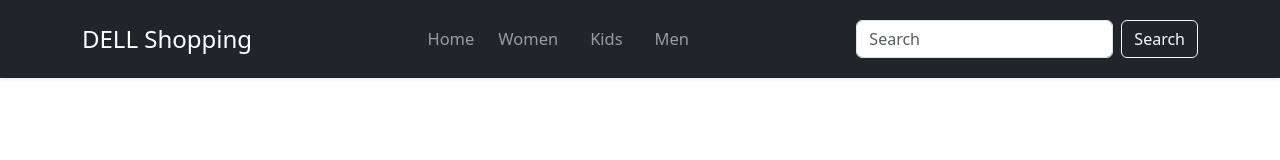
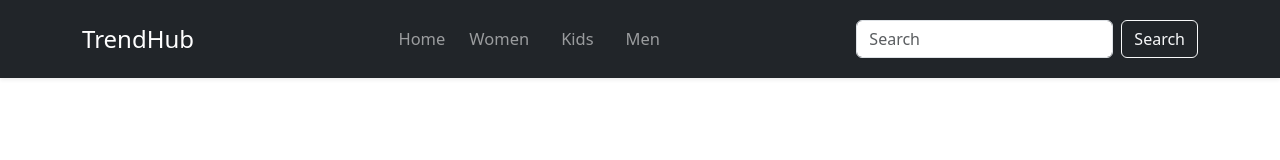
Before and after one commit to Delfin22072001/Ecommerce-website, a plain HTML site: page addtocart.html in a window 1280 px wide. Drawn offline with nearby package versions, Linux system fonts and the light colour scheme.

Commit message:
Update addtocart.html

```diff
--- a/addtocart.html
+++ b/addtocart.html
@@ -18,7 +18,7 @@
   <header>
     <nav class="navbar navbar-expand-lg navbar-dark bg-dark shadow-sm py-3 px-5">
       <div class="container">
-        <a class="navbar-brand fs-4" href="index.html">DELL Shopping</a>
+        <a class="navbar-brand fs-4" href="index.html">TrendHub</a>
         <button class="navbar-toggler" type="button" data-bs-toggle="collapse" data-bs-target="#navbarSupportedContent"
           aria-controls="navbarSupportedContent" aria-expanded="false" aria-label="Toggle navigation">
           <span class="navbar-toggler-icon"></span>
```
